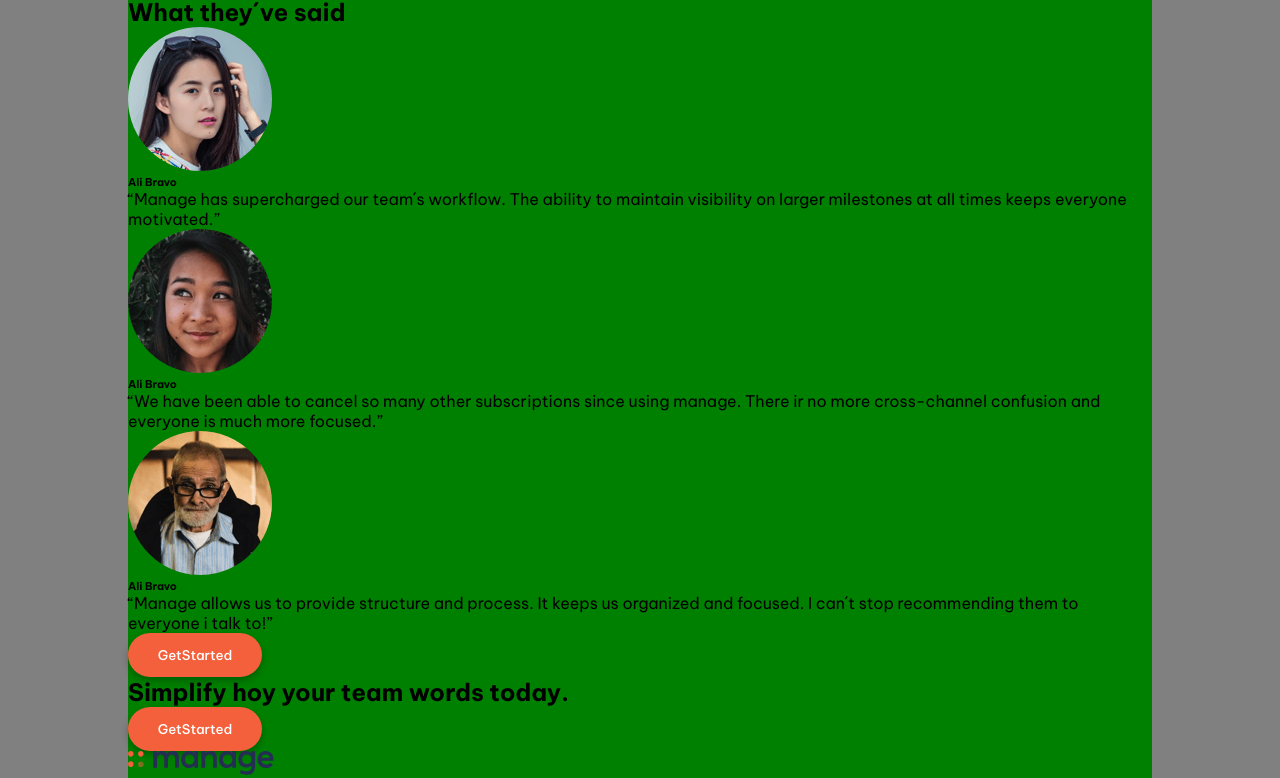
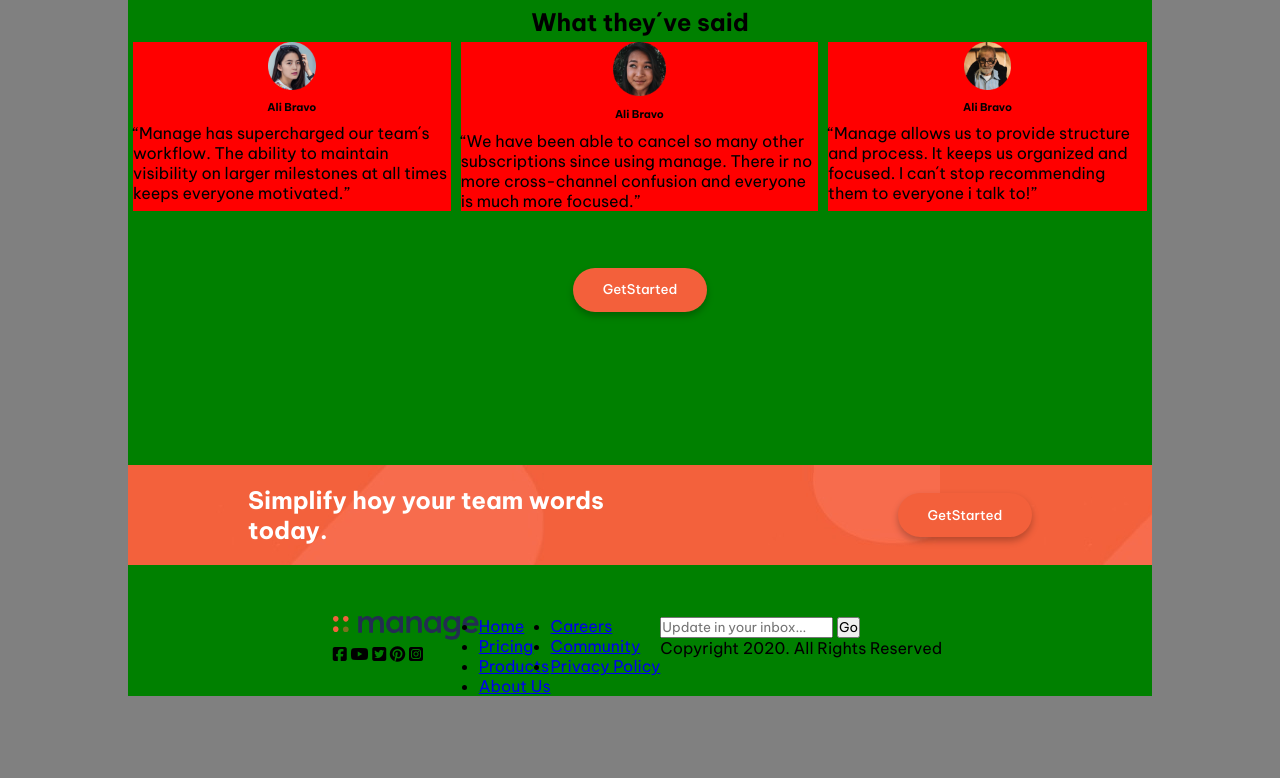
Before and after one commit to Gerard-hub/entregaFront1, a plain HTML site: page index.html in a window 1280 px wide. Shown: the part 1192-1970 px from the top of the page. After the commit the page ends 1940 px from the top, so only its background shows below. Drawn offline with Linux system fonts and the light colour scheme.

Commit message:
seg commit, dando estilo a footer

```diff
--- a/index.html
+++ b/index.html
@@ -17,7 +17,7 @@
         <div>
             <img src="imagenes/logo.svg" name="logo">
         </div>
-        <nav>
+        <nav class="navHeader">
             <ul class="headerNav">
                 <li><a>Pricing</a></li>
                 <li><a>Product</a></li>
@@ -48,7 +48,7 @@
                 </div>
             </div>
             <div class="centralDer">
-                <img src="/imagenes/illustration-intro.svg" alt="graficas">
+                <img src="imagenes/illustration-intro.svg" alt="graficas">
             </div>
         </section>
         <section class="central2">
@@ -87,21 +87,21 @@
             </div>
         </section>
         <!--Testimonios-->
-        <section>
+        <section class="secOpiniones">
             <h2>What they´ve said</h2>
-            <div>
-                <div>
-                    <img src="/imagenes/avatar-anisha.png" alt="foto Anisha">
+            <div class="divOpiniones">
+                <div class="opinionesCentrado">
+                    <img src="imagenes/avatar-anisha.png" alt="foto Anisha">
                     <h6>Ali Bravo</h6>
                     <p>“Manage has supercharged our team´s workflow. The ability to maintain visibility on larger milestones at all times keeps everyone motivated.”</p>
                 </div>
-                <div>
-                    <img src="/imagenes/avatar-ali.png" alt="foto Ali Bravo">
+                <div class="opinionesCentrado">
+                    <img src="imagenes/avatar-ali.png" alt="foto Ali Bravo">
                     <h6>Ali Bravo</h6>
                     <p>“We have been able to cancel so many other subscriptions since using manage. There ir no more cross-channel confusion and everyone is much more focused.”</p>
                 </div>
-                <div>
-                    <img src="/imagenes/avatar-richard.png" alt="foto Richard">
+                <div class="opinionesCentrado">
+                    <img src="imagenes/avatar-richard.png" alt="foto Richard">
                     <h6>Ali Bravo</h6>
                     <p>“Manage allows us to provide structure and process. It keeps us organized and focused. I can´t stop recommending them to everyone i talk to!”</p>
                 </div>
@@ -110,12 +110,11 @@
                 <input class="buttonSubmit" type="submit" value="GetStarted">
             </form>
         </section>
-        <section>
-            <h2>Simplify hoy your team
-                words today.</h2>
-                <form action="pagina2.html" method="POST">
-                    <input class="buttonSubmit" type="submit" value="GetStarted">
-                </form>
+        <section class="simplifySection">
+            <h2>Simplify hoy your team words today.</h2>
+            <form action="pagina2.html" method="POST">
+                <input class="buttonSubmit" type="submit" value="GetStarted">
+            </form>
         </section>
     </main>
     <footer>
@@ -147,7 +146,7 @@
         </nav>
         <div>
             <div>
-                <input type="text" name="UpdateInbox" placeholder="Update in your inbox...">
+                <input type="text" name="UpdateInbox" placeholder="Update in your inbox..." required>
                 <button type="submit">Go</button>
             </div>
             <p>Copyright 2020. All Rights Reserved</p>
--- a/styles.css
+++ b/styles.css
@@ -23,12 +23,14 @@ header{
     padding: 5% 10%;
 }
 
-.navegador form{
-    /* padding: 10px; */
+.navHeader{
+    display: flex;
+    justify-content: space-between;
 }
 
 .headerNav{
     display: flex;
+    justify-content: space-between;
     list-style: none;
     font-weight: 500;
     color: #242E52;
@@ -37,6 +39,7 @@ header{
 
 .headerNav li{
     display: inline-block;
+    margin: 0 5px;
 }
 
 .buttonSubmit{
@@ -144,12 +147,12 @@ h1{
     padding: 10 25;
     background: #F3603B;
     border-style: none;
-    color: white
+    color: white;
 }
 
 .central2derecha h4{
     padding-bottom: 15px;
-    font-weight: 700
+    font-weight: 700;
     color: #323851;
 }
 
@@ -174,6 +177,58 @@ h1{
     width: 70%;
 }
 
-.central2Der{
+.secOpiniones h2{
+    display: flex;
+    justify-content: center;
+    margin-top: 10px;
+}
 
+.divOpiniones{
+    display: flex;
 }
+
+.opinionesCentrado img{
+    width: 15%;
+}
+
+.opinionesCentrado h6{
+    padding: 3%;
+}
+
+.opinionesCentrado{
+    display: flex;
+    flex-direction: column;
+    align-items: center;
+    background-color: red;
+    margin: 5px;
+}
+
+.secOpiniones form{
+    display: flex;
+    justify-content: center;
+    margin: 5% 0 15% 0;
+}
+
+.simplifySection{
+    display: flex;
+    justify-content: space-around;
+    align-items: center;
+    height: 100px;
+    background-image: url(imagenes/fondoAnaranjado.jpeg);
+}
+
+.simplifySection h2{
+    width: 40%;
+    color: white;
+}
+
+footer{
+    display: flex;
+    flex-direction: row;
+
+    margin: 5% 20%;
+}
+
+input:hover{
+    text-decoration: underline;
+}
```
Also changed, not shown: imagenes/fondoAnaranjado.jpeg (added).
